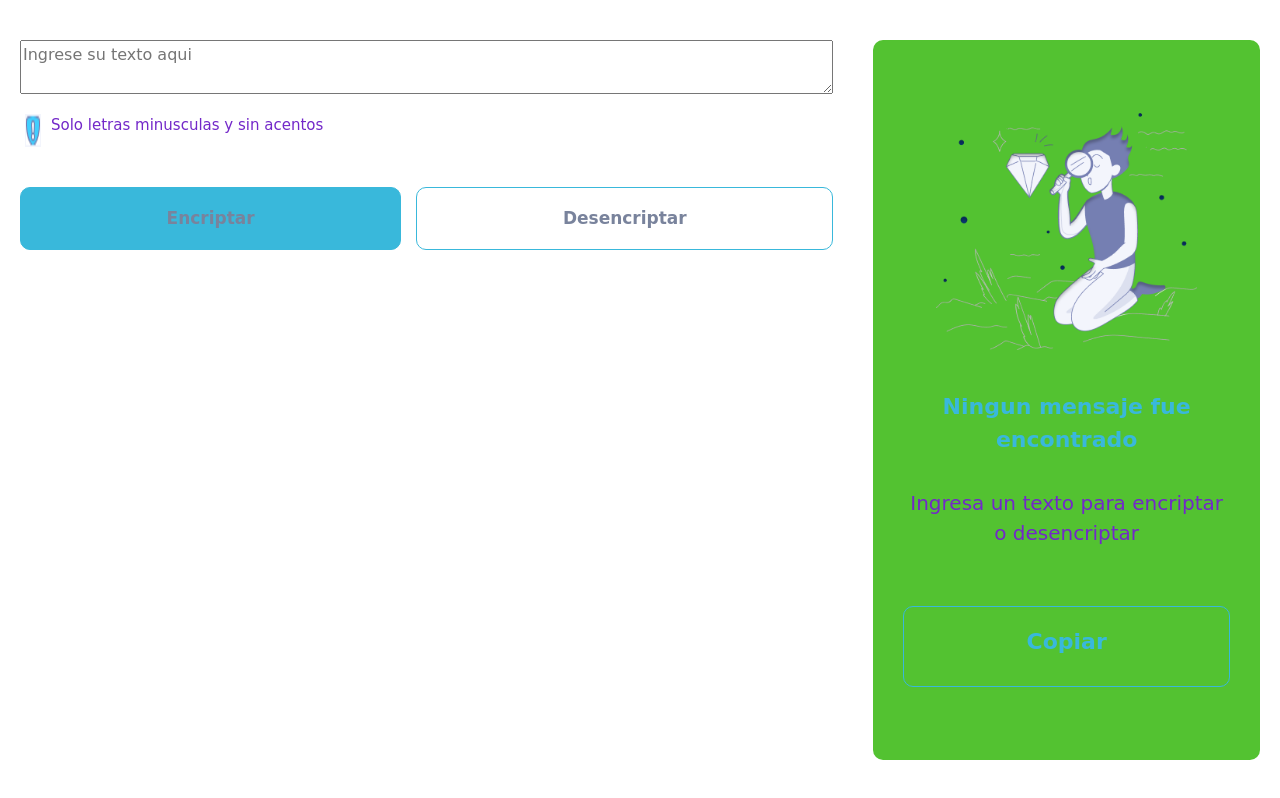
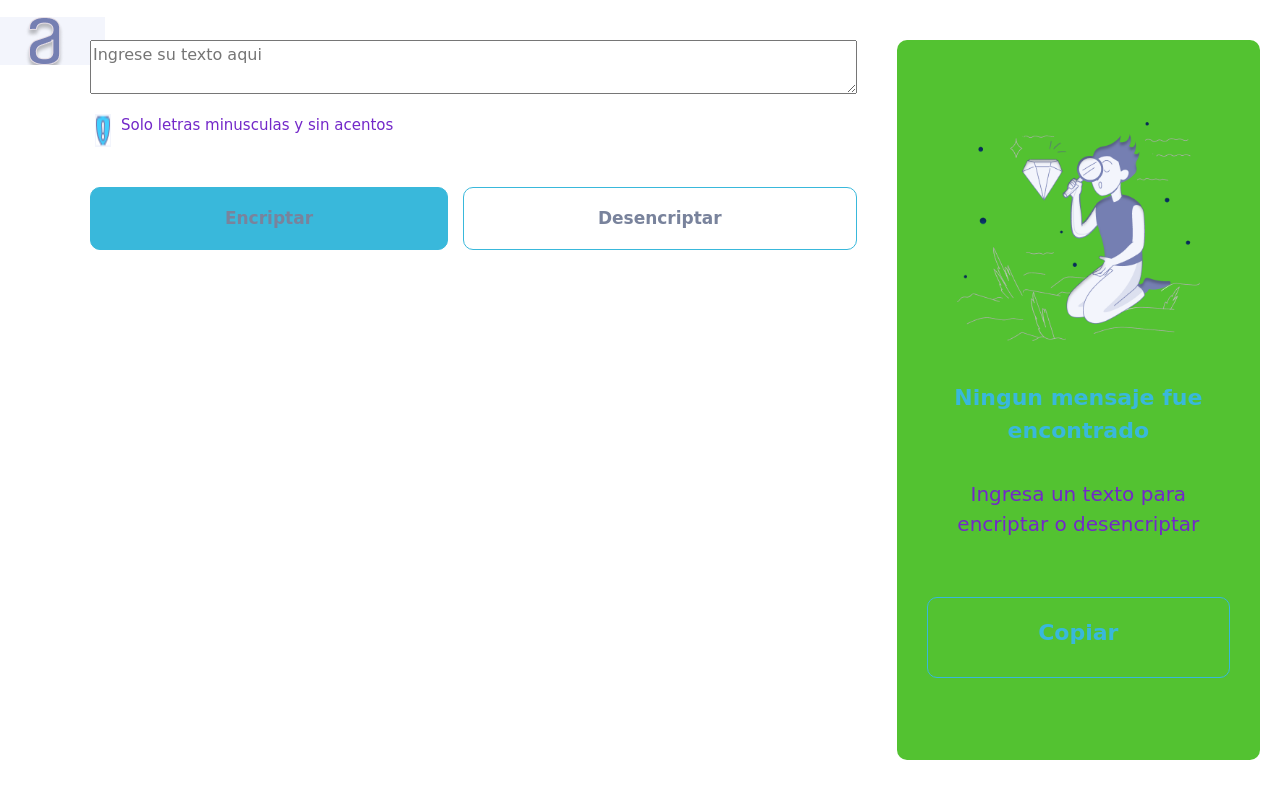
Before and after one commit to MonnyCarrillo1/encripador, a plain HTML site: page encriptador.html in a window 1280 px wide. Drawn offline with nearby package versions, Linux system fonts and the light colour scheme.

Commit message:
terminado

```diff
--- a/encriptador.html
+++ b/encriptador.html
@@ -12,7 +12,9 @@
 </head>
 
 <body>
-
+  <header class="header">
+    <img src="./Logo.png">
+  </header>
   <main class="main">
 
 
```
